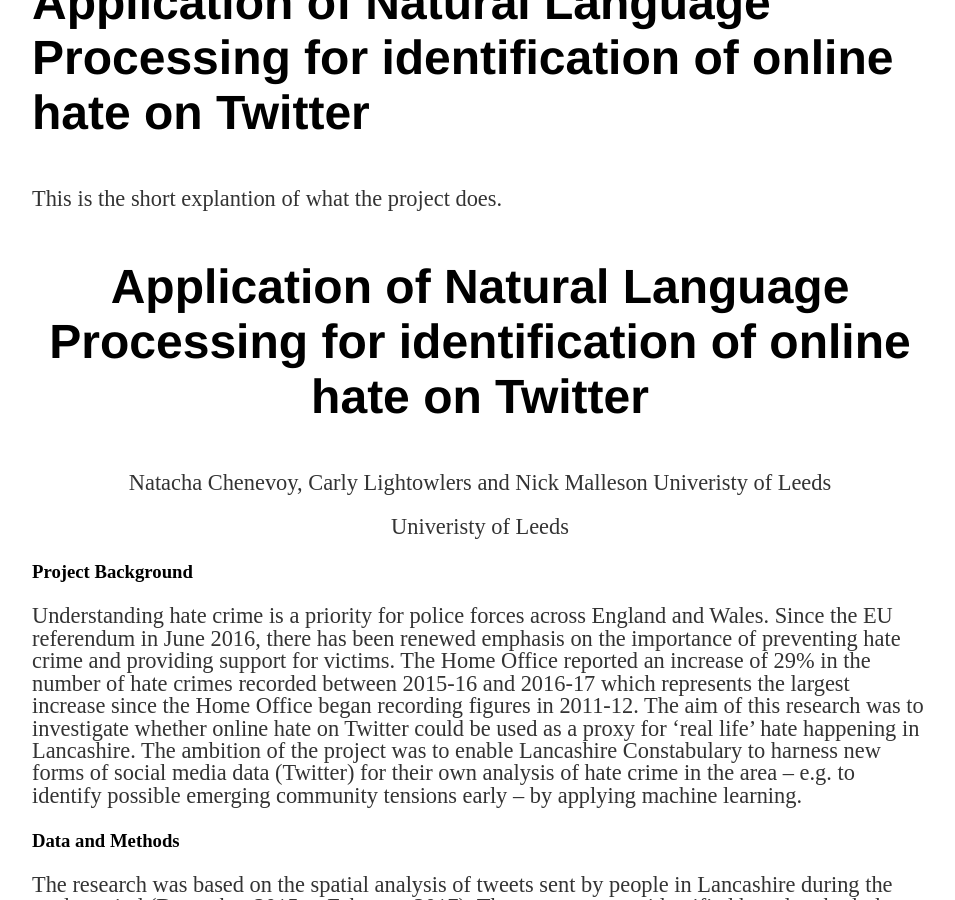
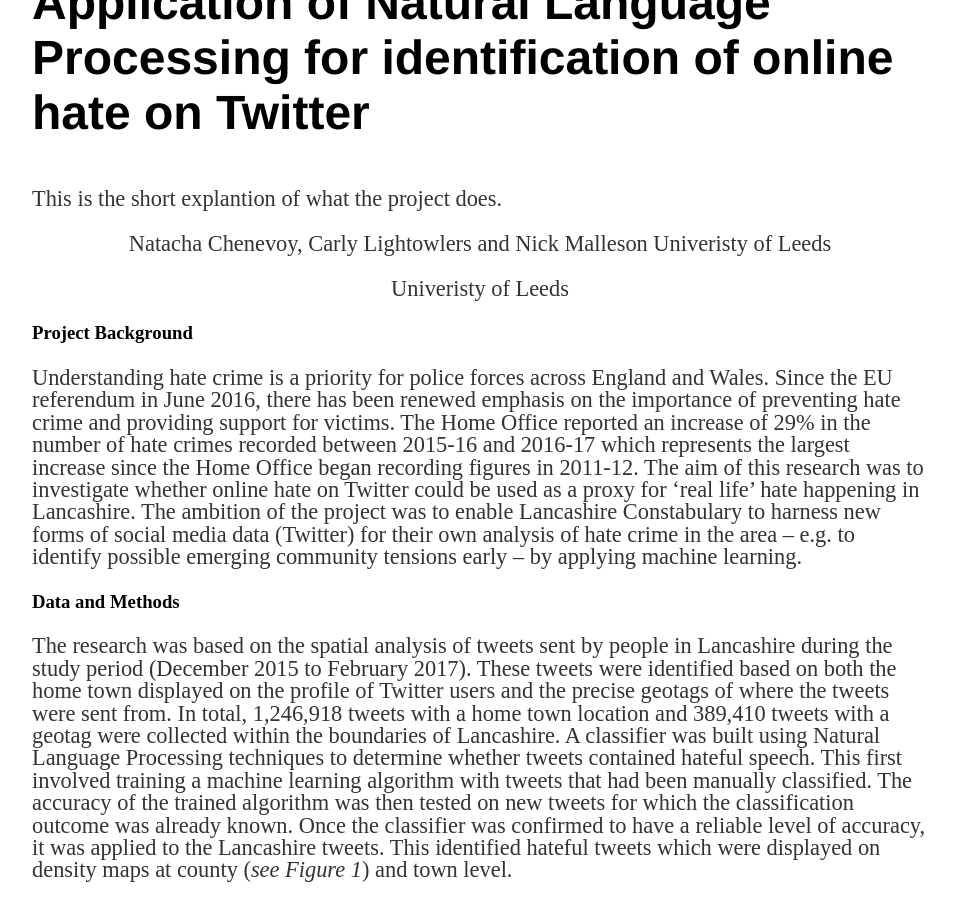
Before and after one commit to mednche/mednche.github.io, a Jekyll site: the page built from _posts/2014-11-30-sample-post.md, in a window 1280 px wide and 900 px high, scrolled down 331 px. Shown: the whole window, without its empty margins (160-1115 px from the left). Built offline with Jekyll 4.4.1, drawn with Linux system fonts in a browser that asks for light colours.

Commit message:
Update 2014-11-30-sample-post.md

```diff
--- a/_posts/2014-11-30-sample-post.md
+++ b/_posts/2014-11-30-sample-post.md
@@ -8,10 +8,6 @@
 This is the short explantion of what the project does.
 <!--more-->
 
-
-<h1 align="center">
-  Application of Natural Language Processing for identification of online hate on Twitter
-</h1>
 <p align="center">
   Natacha Chenevoy, Carly Lightowlers and Nick Malleson
   Univeristy of Leeds
```
